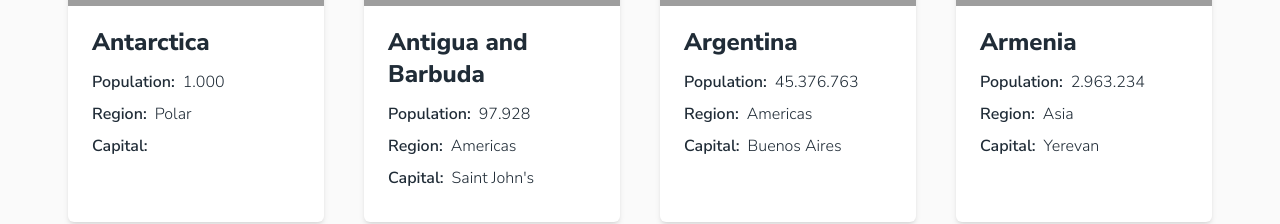
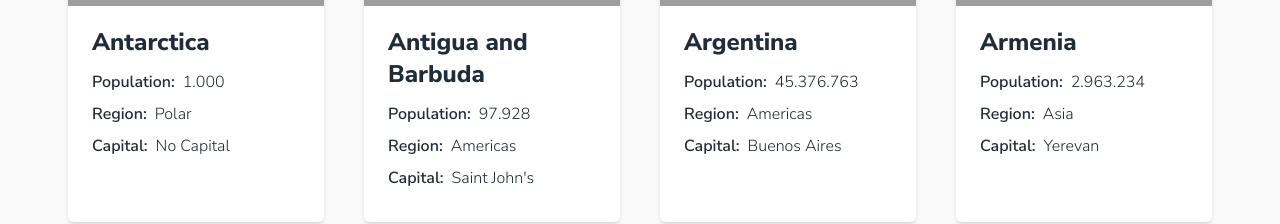
Before and after one commit to brunocabralg35/rest-countries, a React (Vite) app: page / in a window 1280 px wide. Shown: the part 1120-1344 px from the top of the page. Built offline with nearby package versions, Linux system fonts and the light colour scheme; grey boxes are pictures that could not be loaded.

Commit message:
fixed navigation when searched and added no capital

```diff
--- a/package.json
+++ b/package.json
@@ -11,7 +11,6 @@
   },
   "dependencies": {
     "@phosphor-icons/react": "^2.0.10",
-    "axios": "^1.5.0",
     "react": "^18.2.0",
     "react-dom": "^18.2.0",
     "react-router-dom": "^6.16.0"
--- a/src/pages/Country.jsx
+++ b/src/pages/Country.jsx
@@ -75,7 +75,7 @@ function Country() {
                 <p className="font-light">{country.subregion}</p>
               </div>
               <div className="flex gap-1">
-                <p>Capital:</p> <p className="font-light">{country.capital}</p>
+                <p>Capital:</p> <p className="font-light"> {!country.capital ? "No Capital" : country.capital}</p>
               </div>
             </div>
             <div className="column1 flex flex-col gap-2">
--- a/src/pages/Home.jsx
+++ b/src/pages/Home.jsx
@@ -58,6 +58,11 @@ function Home() {
     setCountriesList(newList);
   }, [regionSearch, data]);
 
+  const navigateToCountry = (country) => {
+    const isEqual = (element) => element === country;
+    navigate(`/${data.findIndex(isEqual)}`);
+  };
+
   return (
     <div
       className={theme === "dark" ? "text-whitey Home" : "Home text-darkerBlue"}
@@ -103,7 +108,9 @@ function Home() {
             return (
               <div
                 key={i}
-                onClick={() => navigate(`/${i}`)}
+                onClick={() => {
+                  navigateToCountry(d);
+                }}
                 className={`${
                   theme === "dark" ? "bg-darkBlue" : "bg-whitey"
                 } card cursor-pointer pb-8 rounded-md shadow-md flex flex-col md:w-64 transition-all hover:scale-105 hover:shadow-xl w-80`}
@@ -128,7 +135,9 @@ function Home() {
                     </div>
                     <div className="flex gap-2">
                       <p>Capital: </p>
-                      <p className="font-thin">{d.capital}</p>
+                      <p className="font-thin">
+                        {!d.capital ? "No Capital" : d.capital}
+                      </p>
                     </div>
                   </div>
                 </div>
@@ -140,7 +149,9 @@ function Home() {
             return (
               <div
                 key={i}
-                onClick={() => navigate(`/${i}`)}
+                onClick={() => {
+                  navigateToCountry(d);
+                }}
                 className={`${
                   theme === "dark" ? "bg-darkBlue" : "bg-whitey"
                 } card cursor-pointer pb-8 rounded-md shadow-md flex flex-col md:w-64 transition-all hover:scale-105 hover:shadow-xl w-80`}
@@ -165,7 +176,9 @@ function Home() {
                     </div>
                     <div className="flex gap-2">
                       <p>Capital: </p>
-                      <p className="font-thin">{d.capital}</p>
+                      <p className="font-thin">
+                        {!d.capital ? "No Capital" : d.capital}
+                      </p>
                     </div>
                   </div>
                 </div>
```
Also changed, not shown: 2 other files (tests, documents, lock files or other folders).
